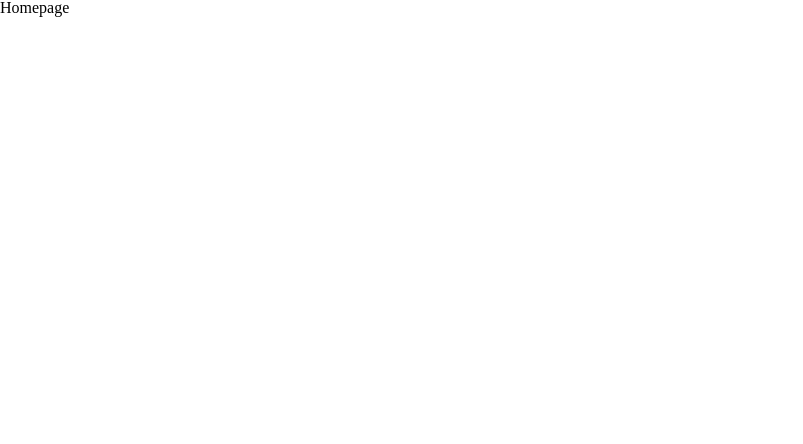
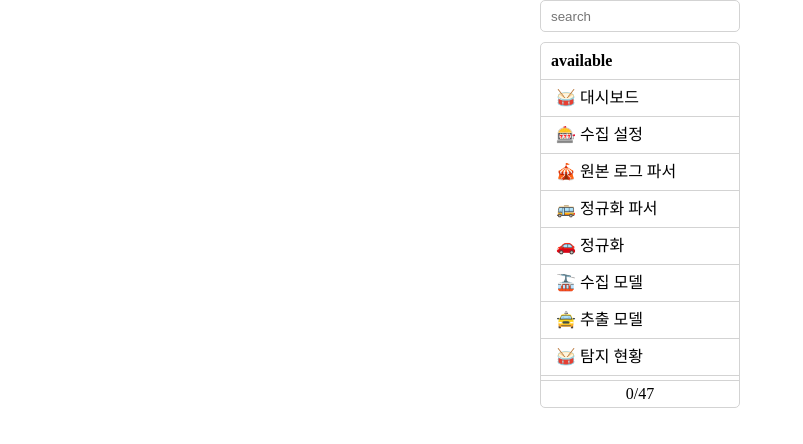
Before and after one commit to wanted-codestates-project-team-05/wanted-codestates-project-05-3, a React (Create React App) app: page / in a window 1280 px wide. Shown: the top 444 px of the page, without its empty margins (0-803 px from the left). Built offline with nearby package versions, Linux system fonts and the light colour scheme.

Commit message:
[Client]/Feat: ListContainer (#6)
* feat: ListContainer component 기본

```diff
--- a/src/App.js
+++ b/src/App.js
@@ -1,11 +1,12 @@
 import GlobalStyle from './GlobalStyle';
 import Homepage from './pages/Homepage';
+import ListContainer from './components/ListContainer';
 
 function App() {
   return (
     <>
       <GlobalStyle />
-      <Homepage />
+      <ListContainer />
     </>
   );
 }
--- /dev/null
+++ b/src/components/ListContainer.js
@@ -0,0 +1,128 @@
+import React, { useEffect, useState } from 'react';
+import styled from 'styled-components';
+import { emojiMenus } from '../assets/data';
+
+export default function ListContainer({ title = 'available', width, height, fontSize = 'M' }) {
+  const [items, setItems] = useState(emojiMenus);
+  const [filter, setFilter] = useState('');
+  const [selected, setSelected] = useState([]);
+  const [size, setSize] = useState();
+
+  const handleInput = ({ target: { value } }) => {
+    setFilter(value);
+  };
+
+  const handleClick = (item) => {
+    setSelected((prev) => (prev.includes(item) ? [...prev.filter((value) => value.id !== item.id)] : [...prev, item]));
+  };
+
+  useEffect(() => {
+    switch (fontSize) {
+      case 'XS':
+        setSize(0.6);
+        break;
+      case 'S':
+        setSize(0.8);
+        break;
+      default:
+        setSize(1);
+    }
+  }, [fontSize]);
+
+  useEffect(() => {
+    setSelected([]);
+    setItems(emojiMenus.filter((item) => item.name.includes(filter)));
+  }, [filter]);
+
+  return (
+    <Container width={width}>
+      <Input type="text" onChange={handleInput} placeholder={'search'} />
+      <Wrapper>
+        <TextBox>
+          <p>{title}</p>
+        </TextBox>
+        <Ul height={height}>
+          {items.map((item) => {
+            return (
+              <Li
+                key={item.id}
+                size={size}
+                selected={selected.includes(item)}
+                onClick={() => handleClick(item)}
+              >{`${item.emoji} ${item.name}`}</Li>
+            );
+          })}
+        </Ul>
+        <CountBox>
+          <p>
+            {selected.length}/{items.length}
+          </p>
+        </CountBox>
+      </Wrapper>
+    </Container>
+  );
+}
+
+const Container = styled.div`
+  width: ${({ width }) => (width ? width : 200)}px;
+  display: flex;
+  flex-direction: column;
+  gap: 10px;
+  margin: auto;
+`;
+
+const Input = styled.input`
+  outline: none;
+  border: 1px solid lightgray;
+  border-radius: 5px;
+  height: 10px;
+  padding: 10px;
+`;
+
+const Wrapper = styled.div`
+  border: 1px solid lightgray;
+  border-radius: 5px;
+  height: 100%;
+`;
+
+const TextBox = styled.div`
+  display: flex;
+  align-items: center;
+  justify-content: flex-start;
+  font-weight: bold;
+  padding: 10px 0 10px 10px;
+  border-bottom: 1px solid lightgray;
+`;
+
+const Ul = styled.ul`
+  list-style: none;
+  height: ${({ height }) => (height ? height : 300)}px;
+
+  overflow-y: scroll;
+  &::-webkit-scrollbar {
+    display: none;
+  }
+`;
+
+const Li = styled.li`
+  padding: 10px 0 10px 15px;
+  font-size: ${({ size }) => size * 16}px;
+  border-bottom: 1px solid lightgray;
+  ${({ selected }) => (selected ? 'background-color: skyblue;' : '')}
+  cursor: pointer;
+  &:hover {
+    background-color: skyblue;
+  }
+  &:last-child {
+    border-bottom: none;
+  }
+`;
+
+const CountBox = styled.div`
+  display: flex;
+  align-items: center;
+  justify-content: center;
+  font-weight: 500;
+  padding: 5px 0px;
+  border-top: 1px solid lightgray;
+`;
```
